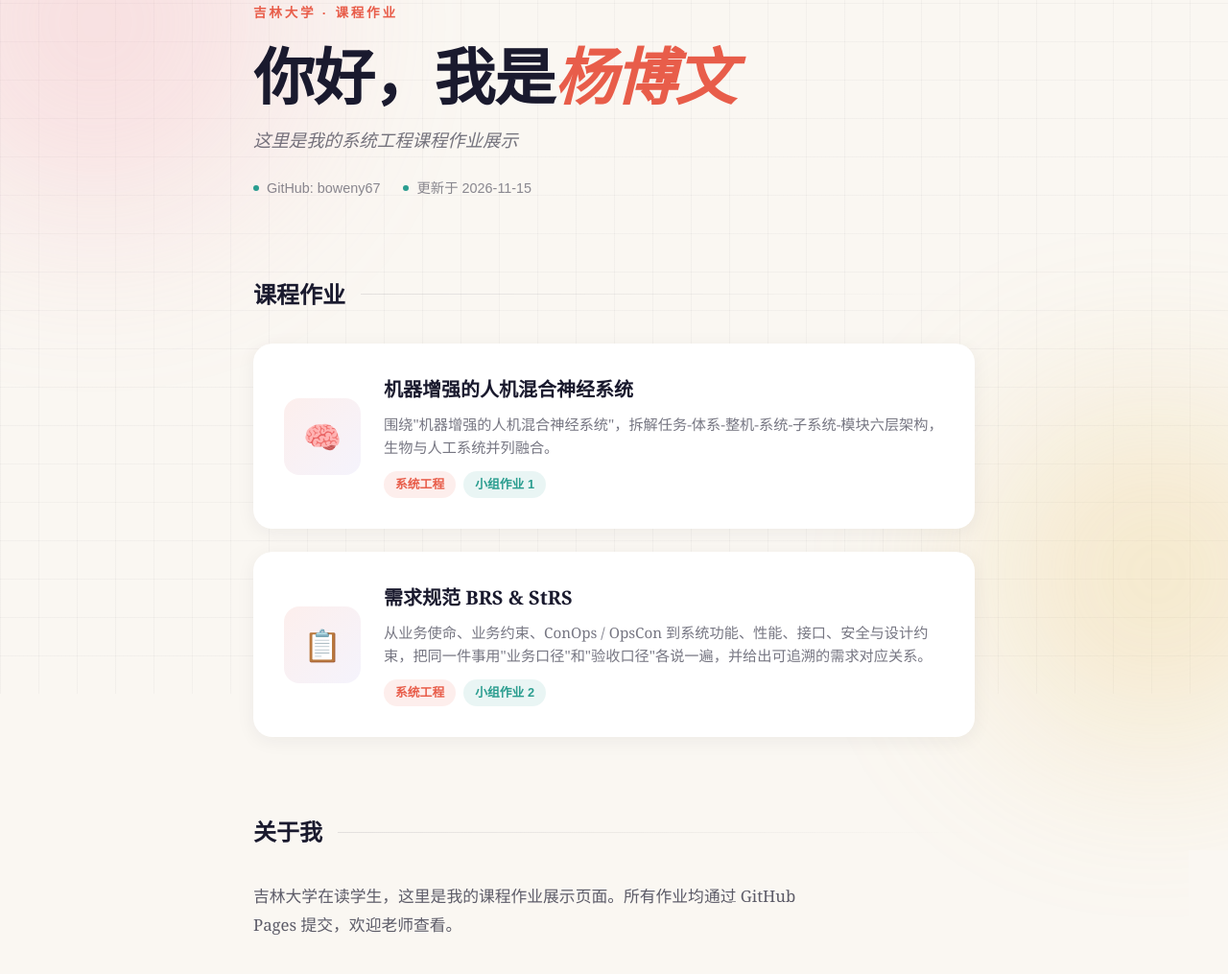
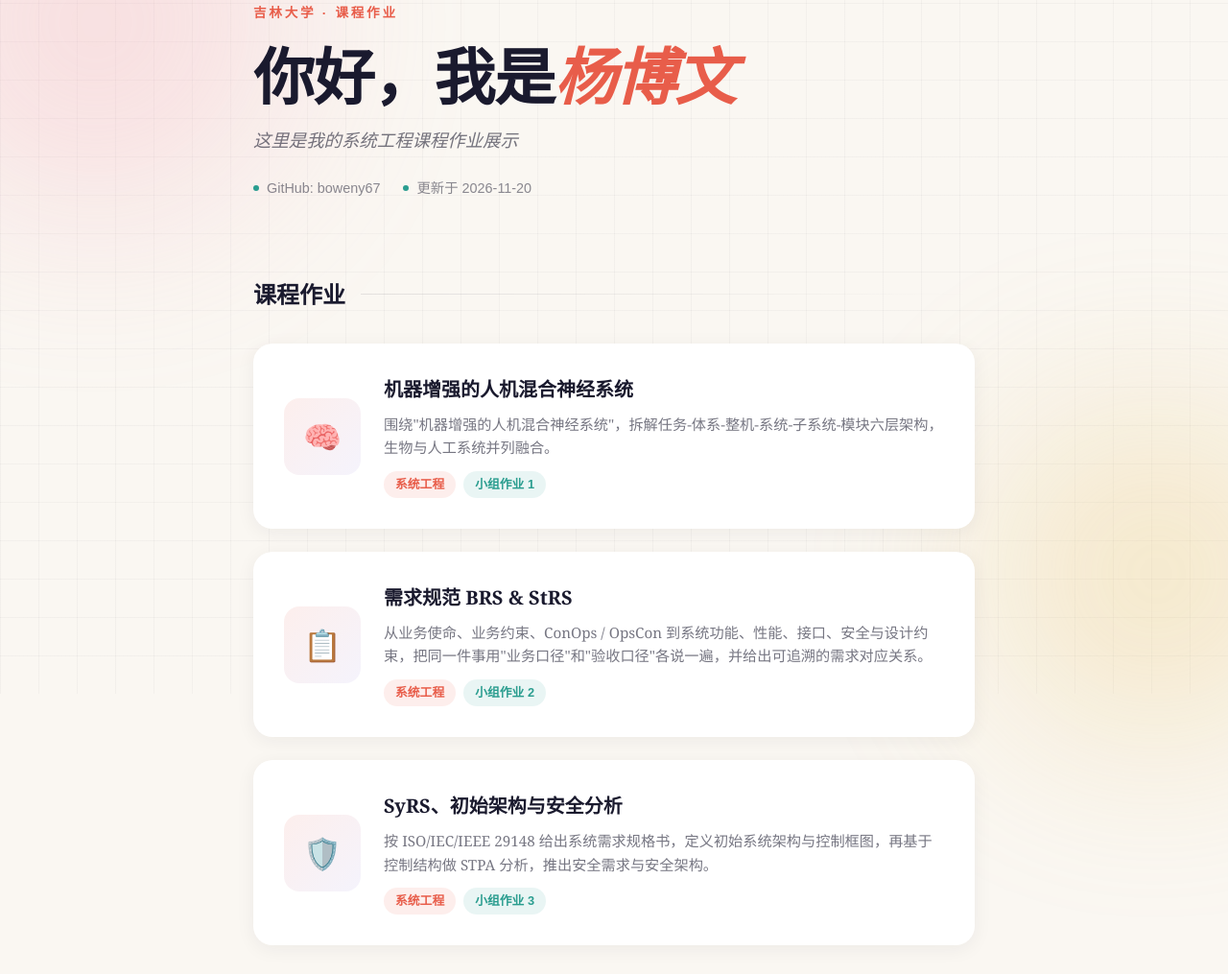
Before and after one commit to boweny67/boweny67.github.io, a plain HTML site: page index.html in a window 1280 px wide. Shown: the part 77-1092 px from the top of the page at 96% size. Drawn offline with Linux system fonts and the light colour scheme.

Commit message:
主页新增作业 3 入口（SyRS、初始架构与 STPA 安全分析）

```diff
--- a/index.html
+++ b/index.html
@@ -303,7 +303,7 @@
             <p class="subtitle">这里是我的系统工程课程作业展示</p>
             <div class="meta">
                 <span><span class="meta-dot"></span>GitHub: boweny67</span>
-                <span><span class="meta-dot"></span>更新于 2026-11-15</span>
+                <span><span class="meta-dot"></span>更新于 2026-11-20</span>
             </div>
         </header>
 
@@ -332,6 +332,17 @@
                         </div>
                     </div>
                 </a>
+                <a href="assignment3/" class="assignment-item">
+                    <div class="assignment-thumb">🛡️</div>
+                    <div class="assignment-content">
+                        <div class="assignment-title">SyRS、初始架构与安全分析</div>
+                        <p class="assignment-desc">按 ISO/IEC/IEEE 29148 给出系统需求规格书，定义初始系统架构与控制框图，再基于控制结构做 STPA 分析，推出安全需求与安全架构。</p>
+                        <div class="assignment-tags">
+                            <span class="assignment-tag tag-coral">系统工程</span>
+                            <span class="assignment-tag tag-teal">小组作业 3</span>
+                        </div>
+                    </div>
+                </a>
             </div>
         </section>
 
```
